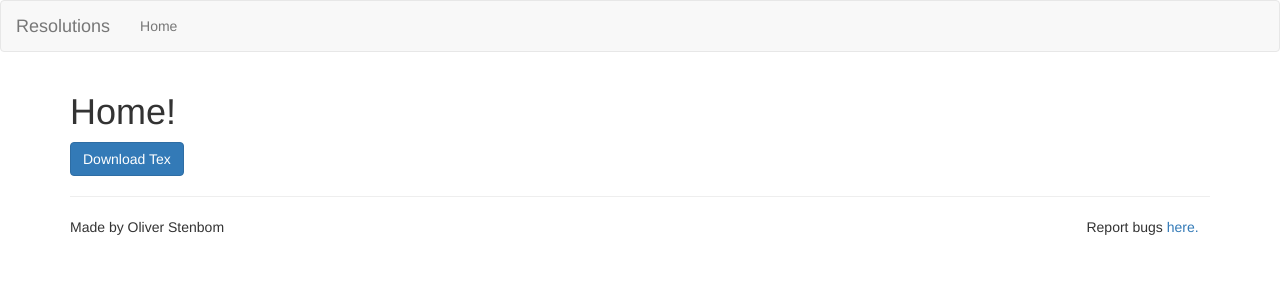
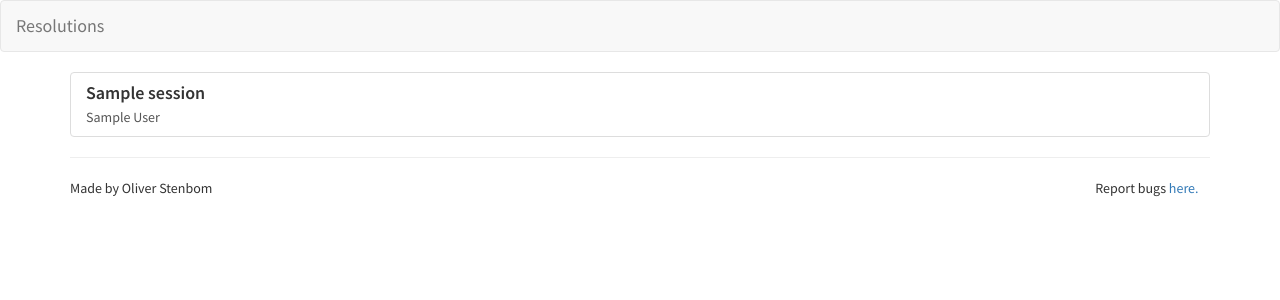
Before and after one commit to eyp-developers/resolutions, a Django app: template res/templates/res/home.html in a window 1280 px wide. Shown: the top 300 px of the page. Run offline with Django 3.2, Linux system fonts and the light colour scheme; the template is opened without the code that fills it: most values are stand-ins (such as "Sample title", 1, 10 or a date in 2020); some libraries are stand-ins or nearby versions.

Commit message:
Made base Session and committee views etc.

```diff
--- a/res/admin.py
+++ b/res/admin.py
@@ -6,7 +6,7 @@ from .models import Session, Committee, Subtopic, Clause, ClauseContent, SubClau
 #Setting up the inline for the resolutions for the session admin
 class CommitteeInline(admin.StackedInline):
     model = Committee
-    extra = 2
+    extra = 0
 
 
 #Setting up the session admin
--- a/res/static/res/css/main.css
+++ b/res/static/res/css/main.css
@@ -1,9 +1,8 @@
-.header {
-  padding-bottom: 20px;
-  border-bottom: 1px solid #e5e5e5; }
+h1, h2, h3, h4, h5, h6, p, a, ul, li {
+  font-family: 'Source Sans Pro', sans-serif; }
 
-/* Make the masthead heading the same height as the navigation */
-.header h3 {
-  margin-top: 0;
-  margin-bottom: 0;
-  line-height: 40px; }
+h1, h2, h3, h4, h5, h6 {
+  font-weight: 600; }
+
+p {
+  font-weight: 400; }
--- a/res/static/res/css/main.scss
+++ b/res/static/res/css/main.scss
@@ -1,10 +1,11 @@
-.header {
-  padding-bottom: 20px;
-  border-bottom: 1px solid #e5e5e5;
+h1, h2, h3, h4, h5, h6, p, a, ul, li {
+  font-family: 'Source Sans Pro', sans-serif;
 }
-/* Make the masthead heading the same height as the navigation */
-.header h3 {
-  margin-top: 0;
-  margin-bottom: 0;
-  line-height: 40px;
+
+h1, h2, h3, h4, h5, h6 {
+  font-weight: 600;
 }
+
+p {
+  font-weight: 400;
+}
--- a/res/templates/res/base.html
+++ b/res/templates/res/base.html
@@ -9,7 +9,7 @@
 
         {% load staticfiles %}
 
-        <link href='https://fonts.googleapis.com/css?family=Source+Sans+Pro:400,200italic,300,300italic,200,400italic,600,600italic,700,700italic,900,900italic&subset=latin,latin-ext' rel='stylesheet' type='text/css'>
+        <link href='https://fonts.googleapis.com/css?family=Source+Sans+Pro:400,200italic,300,300italic,200,400italic,500,600,600italic,700,700italic,900,900italic&subset=latin,latin-ext' rel='stylesheet' type='text/css'>
         <link rel="apple-touch-icon" href="apple-touch-icon.png">
         <!-- Place favicon.ico in the root directory -->
 
--- a/res/templates/res/home.html
+++ b/res/templates/res/home.html
@@ -2,8 +2,18 @@
 {% load staticfiles %}
 
 {% block content %}
-<h1>Home!</h1>
 
-<a class="btn btn-primary" href="#" role="button">Download Tex</a>
+{% if latest_sessions_list %}
+<div class="list-group">
+    {% for session in latest_sessions_list %}
+    <a href="{% url 'res:session' session.pk %}" class="list-group-item">
+        <h4 class="list-group-item-heading">{{ session.name }}</h4>
+        <p class="list-group-item-text">{{ session.full_name }}</p>
+    </a>
+    {% endfor %}
+</div>
+{% else %}
+<p>No sessions available..</p>
+{% endif %}
 
 {% endblock %}
--- a/res/templates/res/navbar.html
+++ b/res/templates/res/navbar.html
@@ -9,10 +9,10 @@
         <span class="icon-bar"></span>
         <span class="icon-bar"></span>
       </button>
-      <a class="navbar-brand" href="#">Resolutions</a>
+      <a class="navbar-brand" href="{% url 'res:home' %}">Resolutions</a>
     </div>
 
-    <!-- Collect the nav links, forms, and other content for toggling -->
+    <!-- Collect the nav links, forms, and other content for toggling
     <div class="collapse navbar-collapse" id="bs-example-navbar-collapse-1">
       <ul class="nav navbar-nav">
         <li><a href="#">Home</a></li>
--- a/res/urls.py
+++ b/res/urls.py
@@ -7,5 +7,5 @@ urlpatterns = [
     url(r'^$', views.home, name='home'),
     url(r'^download.pdf$', views.download, name='download'),
     url(r'^session/(?P<session_id>[0-9]+)/$', views.session, name='session'),
-    url(r'^session/(?P<session_id>[0-9]+)/committee/(?P<committee_id>[0-9]+)/$', views.committee, name='committee')
+    url(r'^committee/(?P<committee_id>[0-9]+)/$', views.committee, name='committee')
 ]
--- a/resolutions/settings.py
+++ b/resolutions/settings.py
@@ -56,7 +56,7 @@ ROOT_URLCONF = 'resolutions.urls'
 TEMPLATES = [
     {
         'BACKEND': 'django.template.backends.django.DjangoTemplates',
-        'DIRS': [],
+        'DIRS': ['resolutions/templates'],
         'APP_DIRS': True,
         'OPTIONS': {
             'context_processors': [
```
Also changed, not shown: res/models.py (+13 -1 lines), res/templates/res/committee.html (+17 -1 lines), res/templates/res/session.html (+17 -1 lines), res/views.py (+19 -5 lines), resolutions/templates/admin/base_site.html (added, +9 -0 lines).
